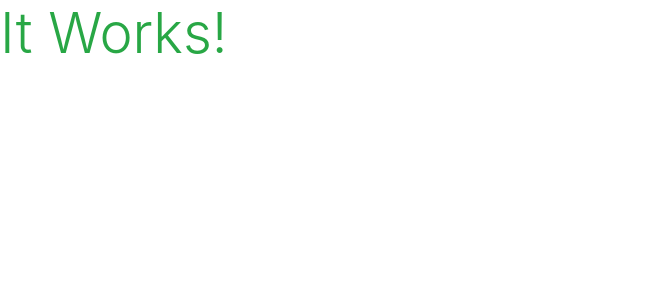
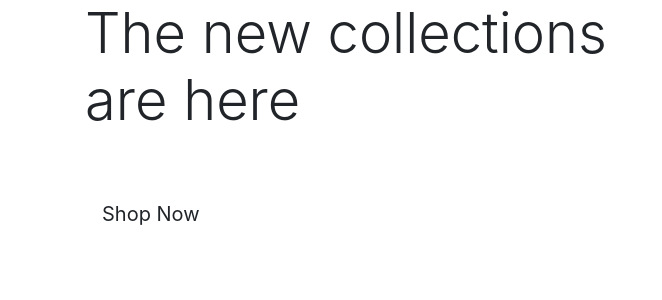
Before and after one commit to Pauldwyer/boutique-ado, a Django app: page / in a window 1280 px wide. Shown: the top 300 px of the page, without its empty margins (0-662 px from the left). Run offline with Django 3.2, Linux system fonts and the light colour scheme.

Commit message:
added homepage content

```diff
--- a/home/templates/home/index.html
+++ b/home/templates/home/index.html
@@ -1,8 +1,31 @@
 {% extends "base.html" %}
 {% load static %}
 
+{% block page_header %}
+    <div class="container header-container">
+        <div class="row">
+            <div class="col">
+            </div>
+        </div>
+    </div>
+
+{% endblock %}
+
 {% block content %}
 
-<div class="display-4 text-success">It Works!</div>
+<div class="container h-100">
+    <div class="row h-100">
+        <div class="col-7 col-md-6 my-auto">
+            <h1 class="display-4 logo-font text-black">
+                The new collections are here
+            </h1>
+            <div class="my-5">
+                <h4>
+                    <a href="#" class="shop-now-button btn btn-lg rounded-0 text-uppercaase py-3">Shop Now</a>
+                </h4>
+            </div>
+        </div>
+    </div>
+</div>
 
 {% endblock %}
```
